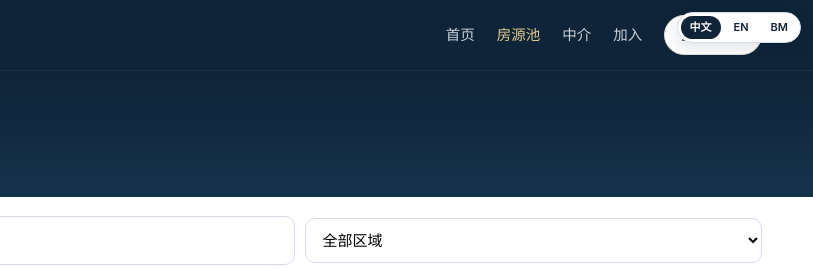
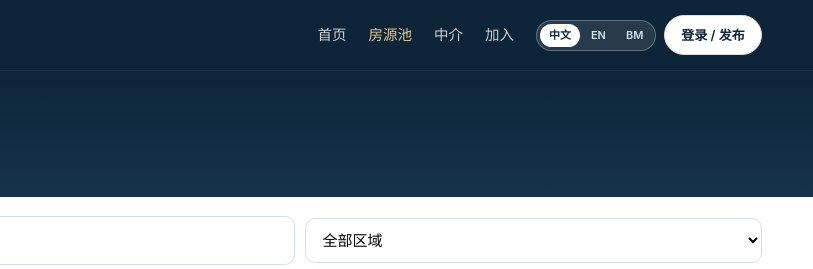
Before and after one commit to jamesyew1314/Property-Investment-calculator, a plain HTML site: page web/pool/index.html in a window 1280 px wide. Shown: the top 269 px of the page, 467-1280 px from the left. Drawn offline with Linux system fonts and the light colour scheme; no server answers.

Commit message:
v1.58 房源池语言切换移入导航，避免遮挡登录按钮

```diff
--- a/web/pool/index.html
+++ b/web/pool/index.html
@@ -36,9 +36,15 @@
   .rules .tabs button.on{background:#0E2438;color:#fff;border-color:#0E2438}
   .rules .body{white-space:pre-line;font-size:13.5px;line-height:1.9;color:#33455A}
   .poolEmpty{padding:36px 12px;text-align:center;color:#67768A}
+  .headActs{display:flex;align-items:center;gap:8px}
+  .langs{display:flex;gap:2px;background:rgba(255,255,255,.10);border:1px solid rgba(255,255,255,.28);border-radius:999px;padding:3px}
+  .langs button{border:0;background:transparent;color:#D5E0EC;font:600 11px/1 -apple-system,BlinkMacSystemFont,sans-serif;padding:6px 9px;border-radius:999px;cursor:pointer}
+  .langs button.on{background:#fff;color:#0E2438}
   @media(max-width:1000px){.poolGrid{grid-template-columns:1fr 1fr}}
   @media(max-width:760px){
     .poolHead{padding:24px 0 16px}.poolHead h1{font-size:24px}
+    .headActs .btn{padding:9px 10px;font-size:12px}
+    .langs button{padding:6px 7px}
     .poolGrid{grid-template-columns:1fr}
     .poolBar input,.poolBar select{flex:1 1 100%}
     .seg{width:100%}.seg button{flex:1}
@@ -58,6 +64,7 @@
       <a href="/join/">加入</a>
     </nav>
     <div class="headActs">
+      <div class="langs" id="langs"><button type="button" data-l="zh">中文</button><button type="button" data-l="en">EN</button><button type="button" data-l="bm">BM</button></div>
       <a class="btn line sm" href="/agent/">登录 / 发布</a>
       <button class="menu-btn" id="menuBtn" aria-label="Menu" aria-expanded="false">☰</button>
     </div>
@@ -94,7 +101,6 @@
 
 <footer class="site-foot"><div class="wrap"><p class="muted" style="margin:0;padding:22px 0;font-size:12px">© 2026 KWONG THYE · PropNet</p></div></footer>
 
-<script src="/lang3.js"></script>
 <script>
 var _q=new URLSearchParams(location.search);
 var LANG = _q.get('lang') || localStorage.getItem('kt_lang') || 'zh';
@@ -165,6 +171,10 @@ document.getElementById('seg').addEventListener('click',function(e){
 document.getElementById('q').addEventListener('input',render);
 document.getElementById('area').addEventListener('change',render);
 
+document.querySelectorAll('#langs button').forEach(function(b){
+  b.classList.toggle('on', b.dataset.l===LANG);
+  b.addEventListener('click', function(){ try{localStorage.setItem('kt_lang',b.dataset.l);}catch(e){}; location.href='?lang='+b.dataset.l; });
+});
 document.getElementById('menuBtn').addEventListener('click',function(){ document.getElementById('nav').classList.toggle('open'); this.setAttribute('aria-expanded',document.getElementById('nav').classList.contains('open')); });
 
 fetch('/api/public/config').then(function(r){return r.json();}).then(function(cfg){
```
